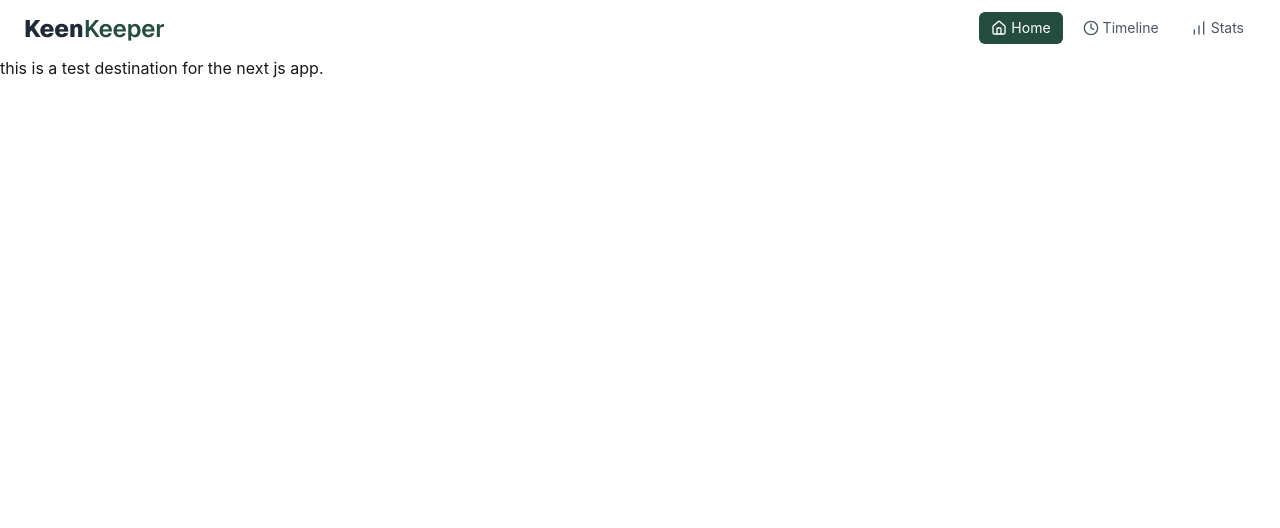
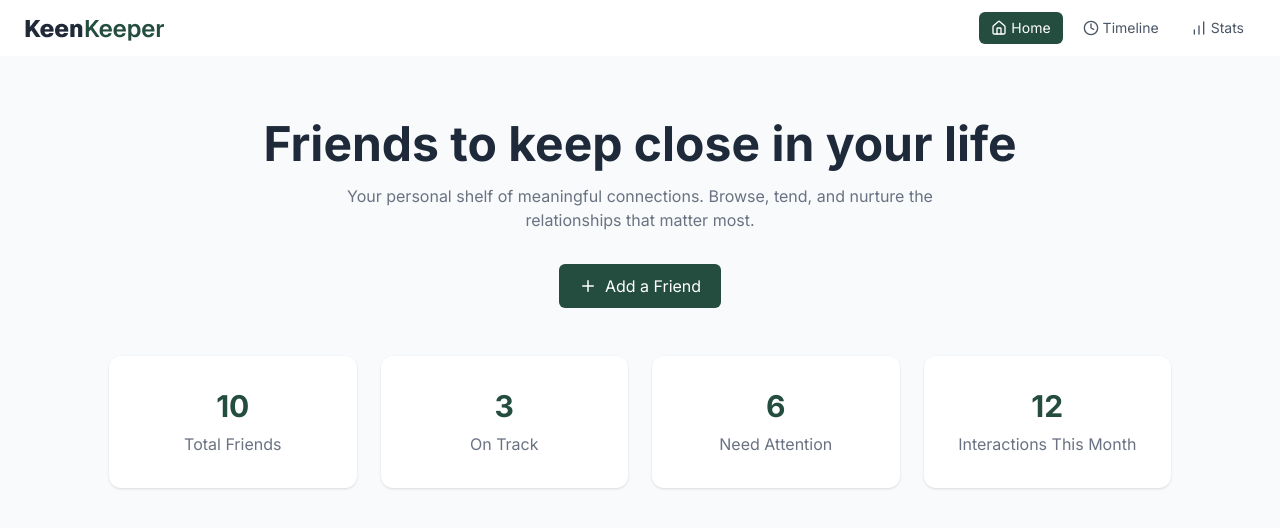
Before and after one commit to gaziadnan/FriendsZone, a Next.js app: page / in a window 1280 px wide. Shown: the top 528 px of the page. Built offline with nearby package versions, Linux system fonts and the light colour scheme.

Commit message:
Successfully add Banner or Hero Section

```diff
--- a/src/app/globals.css
+++ b/src/app/globals.css
@@ -1,2 +1,6 @@
 @import "tailwindcss";
 @plugin "daisyui";
+
+body {
+  font-family: var(--font-inter);
+}
--- a/src/app/layout.js
+++ b/src/app/layout.js
@@ -1,11 +1,17 @@
 import "./globals.css";
 import Navbar from "@/components/Navbar";
+import { Inter } from "next/font/google";
+
+// Load font
+const inter = Inter({
+  subsets: ["latin"],
+  variable: "--font-inter",
+});
 
 export default function RootLayout({ children }) {
   return (
-    <html lang="en"
-    data-theme="light">
-      <body>
+    <html lang="en">
+      <body className={`${inter.className}`}>
         <Navbar />
         {children}
       </body>
--- a/src/app/page.js
+++ b/src/app/page.js
@@ -1,8 +1,10 @@
-import Image from "next/image";
+
+import Banner from "@/components/Banner";
 
 export default function Home() {
   return (
-   <h2> this is a test destination for the next js app.
-   </h2>
+    <div>
+      <Banner />
+    </div>
   );
 }
--- /dev/null
+++ b/src/components/Banner.jsx
@@ -0,0 +1,59 @@
+import { Plus } from "lucide-react";
+
+const Banner = () => {
+  return (
+    <div className="w-full bg-[#F8FAFC] flex justify-center py-16">
+      <div className="w-full max-w-[1110px] px-6 text-center">
+
+        {/* Title */}
+        <h1 className="text-4xl md:text-5xl font-bold text-gray-800 mb-4">
+          Friends to keep close in your life
+        </h1>
+
+        {/* Subtitle */}
+        <p className="text-gray-500 max-w-2xl mx-auto mb-8">
+          Your personal shelf of meaningful connections. Browse, tend, and nurture the
+          relationships that matter most.
+        </p>
+
+        {/* Button */}
+        <button className="bg-[#244D3F] text-white px-5 py-2.5 rounded-md flex items-center gap-2 mx-auto hover:opacity-90 transition">
+          <Plus size={18} />
+          Add a Friend
+        </button>
+
+        {/* Summary Cards */}
+        <div className="grid grid-cols-1 sm:grid-cols-2 lg:grid-cols-4 gap-6 mt-12">
+
+          {/* Card 1 */}
+          <div className="bg-white rounded-xl shadow-sm py-8">
+            <h2 className="text-3xl font-bold text-[#244D3F]">10</h2>
+            <p className="text-gray-500 mt-2">Total Friends</p>
+          </div>
+
+          {/* Card 2 */}
+          <div className="bg-white rounded-xl shadow-sm py-8">
+            <h2 className="text-3xl font-bold text-[#244D3F]">3</h2>
+            <p className="text-gray-500 mt-2">On Track</p>
+          </div>
+
+          {/* Card 3 */}
+          <div className="bg-white rounded-xl shadow-sm py-8">
+            <h2 className="text-3xl font-bold text-[#244D3F]">6</h2>
+            <p className="text-gray-500 mt-2">Need Attention</p>
+          </div>
+
+          {/* Card 4 */}
+          <div className="bg-white rounded-xl shadow-sm py-8">
+            <h2 className="text-3xl font-bold text-[#244D3F]">12</h2>
+            <p className="text-gray-500 mt-2">Interactions This Month</p>
+          </div>
+
+        </div>
+
+      </div>
+    </div>
+  );
+};
+
+export default Banner;
```
